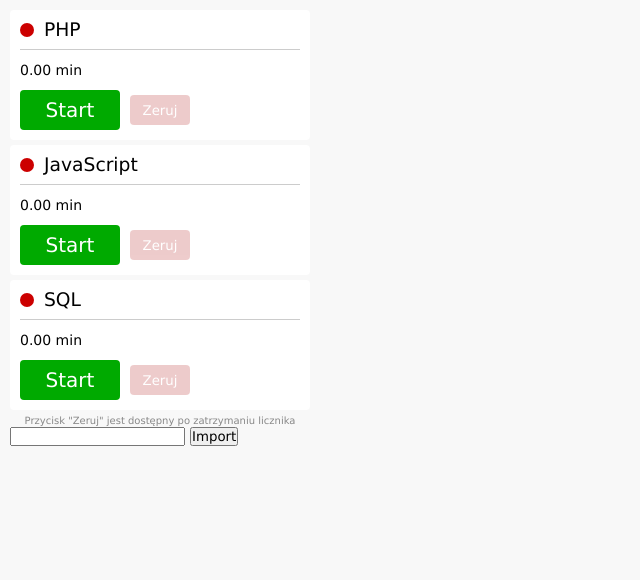
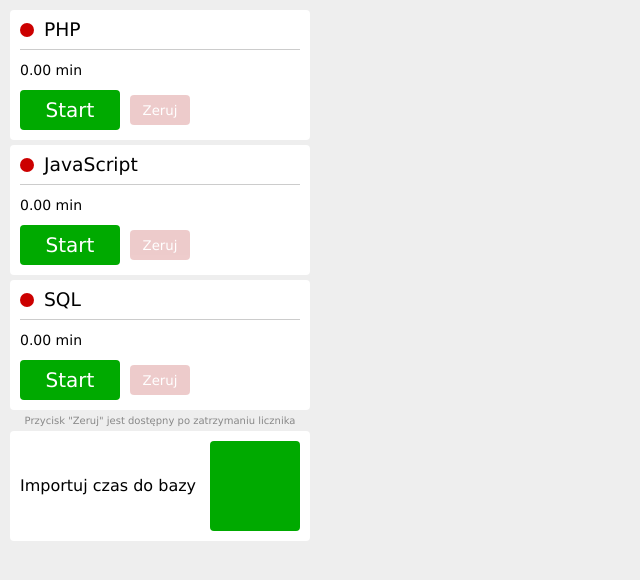
Before and after one commit to hartuna/Time-counter, a PHP site: page / in a window 1280 px wide. Shown: the top 580 px of the page, without its empty margins (0-640 px from the left). Run offline with PHP 8.4, Linux system fonts and the light colour scheme.

Commit message:
Import script - continuation

```diff
--- a/index.php
+++ b/index.php
@@ -48,27 +48,38 @@ session_start();
 			<button class="zero">Zeruj</button>
 		</div>
 		<p id="info">Przycisk "Zeruj" jest dostępny po zatrzymaniu licznika</p>
+		<div id="form">
+			<div id="import">
+				<p>Importuj czas do bazy</p>
+				<button id="importTime"></button>
+			</div>
 			<form action="/time-counter/import.php" method="post">
 				<input type="hidden" value="0.00" name="php">
 				<input type="hidden" value="0.00" name="javascript">
 				<input type="hidden" value="0.00" name="sql">
-			<input type="password" name="password">
-			<input type="submit" value="Import" name="send">
+				<label for="password">Wprowadź hasło i zatwierdź</label>
+				<input id="password" type="password" name="password">
+				<input id="send" type="submit" value="" name="send">
+				<button id="close"></button>
+			</form>
+			<div id="statement">
+				<p id="result">
 				<?php
 				if(isset($_SESSION['statement'])){
-			?>
-			<p><?php echo $_SESSION['statement']; ?></p>
-			<?php
+					echo $_SESSION['statement'];
 					unset($_SESSION['statement']);
 				}
 				else if(isset($_SESSION['error'])){
-			?>
-			<p><?php echo $_SESSION['error']; ?></p>
-			<?php
+					echo $_SESSION['error'];
 					unset($_SESSION['error']);
 				}
+				else{
+					echo '';
+				}
 				?>
-		</form>
+				</p>
+			</div>
+		</div>
 	</div>
 </body>
 </html>
--- a/style.css
+++ b/style.css
@@ -6,9 +6,9 @@
 	padding: 0px;
 }
 body{
-	background-color: #f8f8f8;
+	background-color: #eee;
 }
-button{
+button, input{
 	border: none;
 	outline: none;
 }
@@ -59,7 +59,7 @@ h3, .time{
 	margin: 0px 10px;
 	width: 100px;
 }
-.start:hover{
+.start:hover, #importTime:hover, #send:hover, #close:hover{
 	background-color: #0b0;
 	cursor: pointer;
 }
@@ -81,3 +81,63 @@ h3, .time{
 	font-size: 10px;
 	text-align: center;
 }
+#form{
+	background-color: #fff;
+	border-radius: 4px;
+	height: 110px;
+	margin-top: 5px;
+	position: relative;
+	width: 300px;
+}
+#import{
+	position: absolute;
+	width: 300px;
+}
+#import p{
+	float: left;
+	font-size: 16px;
+	line-height: 110px;
+	margin-left: 10px;
+}
+#importTime{
+	background-color: #0a0;
+	border-radius: 4px;
+	float: right;
+	height: 90px;
+	margin: 10px;
+	width: 90px;
+}
+form{
+	display: none;
+	opacity: 0.00;
+	position: absolute;
+}
+label{
+	color: #888;
+	font-size: 16px;
+	height: 30px;
+	line-height: 30px;
+	margin: 0px 10px;
+}
+#password{
+	border: 1px solid #ccc;
+	height: 30px;
+	margin: 0px 10px 10px 10px;
+	padding: 0px 10px;
+	width: 280px;
+}
+#send, #close{
+	border-radius: 4px;
+	float: right;
+	height: 30px;
+	margin: 0px 10px 10px 0px;
+	width: 30px;
+}
+#statement{
+	background-color: #fff;
+	display: none;
+	height: 100%;
+	opacity: 0.00;
+	position: absolute;
+	width: 100%;
+}
```
Also changed, not shown: script.js (+53 -0 lines). Lines whose indentation alone changed are shown as unchanged.
